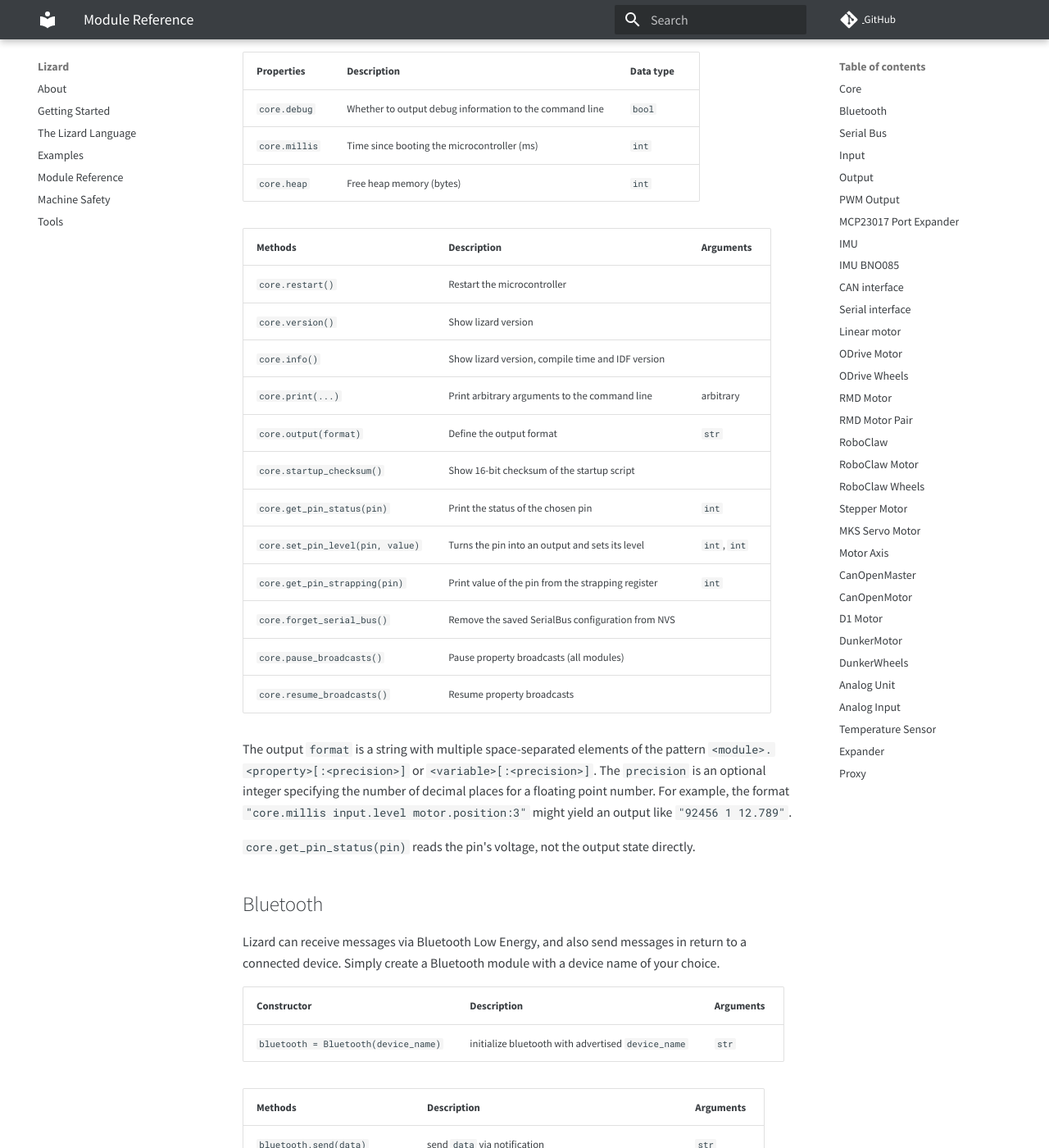
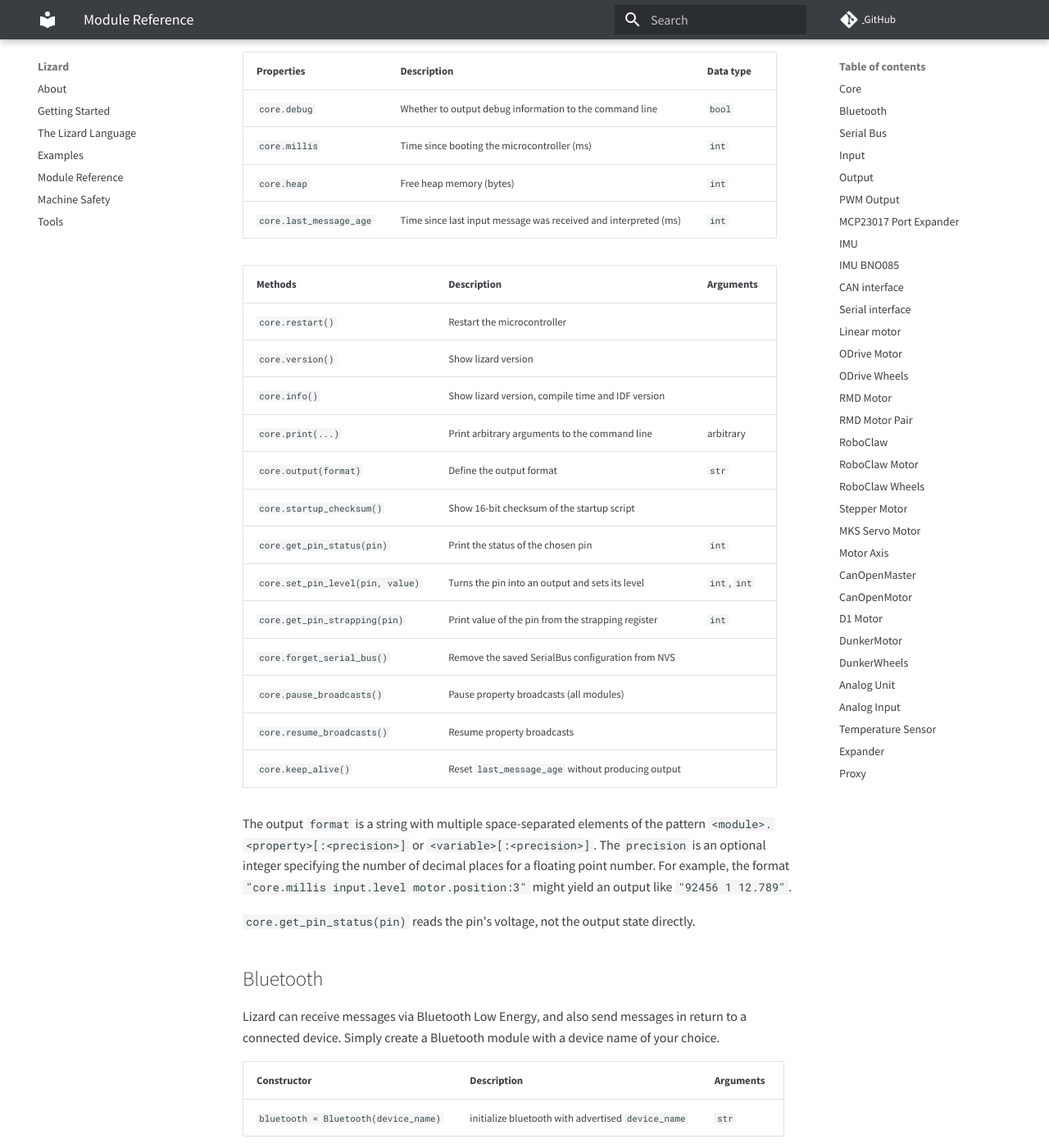
Before and after one commit to zauberzeug/lizard, an MkDocs documentation site: the page built from docs/module_reference.md, in a window 1280 px wide and 1400 px high, scrolled down 669 px. Shown: the whole window at 82% size. Built offline with MkDocs 1.6.1 and Material for MkDocs 9.7.7, drawn with Linux system fonts in a browser that asks for light colours; comment, search, counter and statistics services are not loaded.

Commit message:
Add silent heartbeat to core (#200)
Co-authored-by: Claude Opus 4.7 (1M context) <noreply@anthropic.com>
Co-authored-by: Falko Schindler <falko@zauberzeug.com>

```diff
--- a/docs/module_reference.md
+++ b/docs/module_reference.md
@@ -18,11 +18,12 @@ The `broadcast` method is used internally with [port expanders](#expander).
 The core module encapsulates various properties and methods that are related to the microcontroller itself.
 It is automatically created right after the boot sequence.
 
-| Properties    | Description                                             | Data type |
-| ------------- | ------------------------------------------------------- | --------- |
-| `core.debug`  | Whether to output debug information to the command line | `bool`    |
-| `core.millis` | Time since booting the microcontroller (ms)             | `int`     |
-| `core.heap`   | Free heap memory (bytes)                                | `int`     |
+| Properties              | Description                                                     | Data type |
+| ----------------------- | --------------------------------------------------------------- | --------- |
+| `core.debug`            | Whether to output debug information to the command line         | `bool`    |
+| `core.millis`           | Time since booting the microcontroller (ms)                     | `int`     |
+| `core.heap`             | Free heap memory (bytes)                                        | `int`     |
+| `core.last_message_age` | Time since last input message was received and interpreted (ms) | `int`     |
 
 | Methods                          | Description                                        | Arguments    |
 | -------------------------------- | -------------------------------------------------- | ------------ |
@@ -38,6 +39,7 @@ It is automatically created right after the boot sequence.
 | `core.forget_serial_bus()`       | Remove the saved SerialBus configuration from NVS  |              |
 | `core.pause_broadcasts()`        | Pause property broadcasts (all modules)            |              |
 | `core.resume_broadcasts()`       | Resume property broadcasts                         |              |
+| `core.keep_alive()`              | Reset `last_message_age` without producing output  |              |
 
 The output `format` is a string with multiple space-separated elements of the pattern `<module>.<property>[:<precision>]` or `<variable>[:<precision>]`.
 The `precision` is an optional integer specifying the number of decimal places for a floating point number.
```
Also changed, not shown: docs/machine_safety.md (+3 -0 lines), 1 other file.
